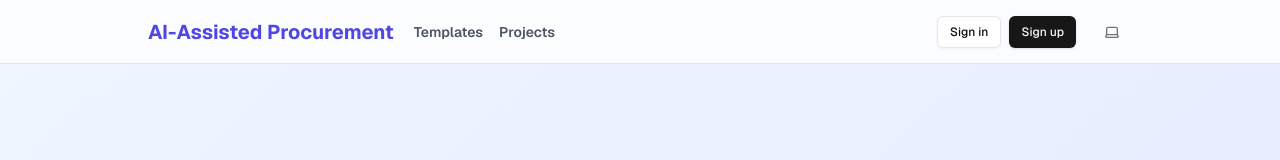
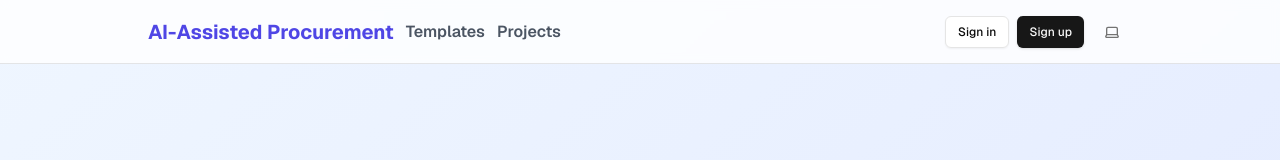
Before and after one commit to yunyaopan/pcd-test, a Next.js app: page / in a window 1280 px wide. Shown: the top 160 px of the page. Built offline with nearby package versions, Linux system fonts and the light colour scheme; no server answers.

Commit message:
fix nav bar ux

```diff
--- a/components/navigation.tsx
+++ b/components/navigation.tsx
@@ -12,14 +12,14 @@ export function Navigation() {
   return (
     <nav className="w-full flex justify-center border-b border-b-foreground/10 h-16 bg-white/80 backdrop-blur-sm">
       <div className="w-full max-w-5xl flex justify-between items-center p-3 px-5 text-sm">
-        <div className="flex gap-5 items-center font-semibold">
-          <Link href={"/"} className="text-xl font-bold text-indigo-600">
+        <div className="flex gap-3 items-center font-semibold">
+          <Link href={"/"} className="text-lg sm:text-xl font-bold text-indigo-600">
             AI-Assisted Procurement
           </Link>
-          <div className="hidden md:flex items-center gap-4">
+          <div className="flex items-center gap-3">
             <Link
               href="/protected/templates"
-              className={`hover:text-indigo-600 transition-colors ${
+              className={`hover:text-indigo-600 transition-colors text-sm sm:text-base ${
                 pathname?.startsWith('/protected/templates') || pathname?.startsWith('/templates')
                   ? 'text-indigo-600 font-semibold'
                   : 'text-gray-600'
@@ -29,7 +29,7 @@ export function Navigation() {
             </Link>
             <Link
               href="/protected/projects"
-              className={`hover:text-indigo-600 transition-colors ${
+              className={`hover:text-indigo-600 transition-colors text-sm sm:text-base ${
                 pathname?.startsWith('/protected/projects') || pathname?.startsWith('/projects')
                   ? 'text-indigo-600 font-semibold'
                   : 'text-gray-600'
@@ -39,8 +39,10 @@ export function Navigation() {
             </Link>
           </div>
         </div>
-        <div className="flex items-center gap-4">
-          {!hasEnvVars ? null : <AuthButtonClient />}
+        <div className="flex items-center gap-2">
+          <div className="hidden sm:block">
+            {!hasEnvVars ? null : <AuthButtonClient />}
+          </div>
           <ThemeSwitcher />
         </div>
       </div>
```
